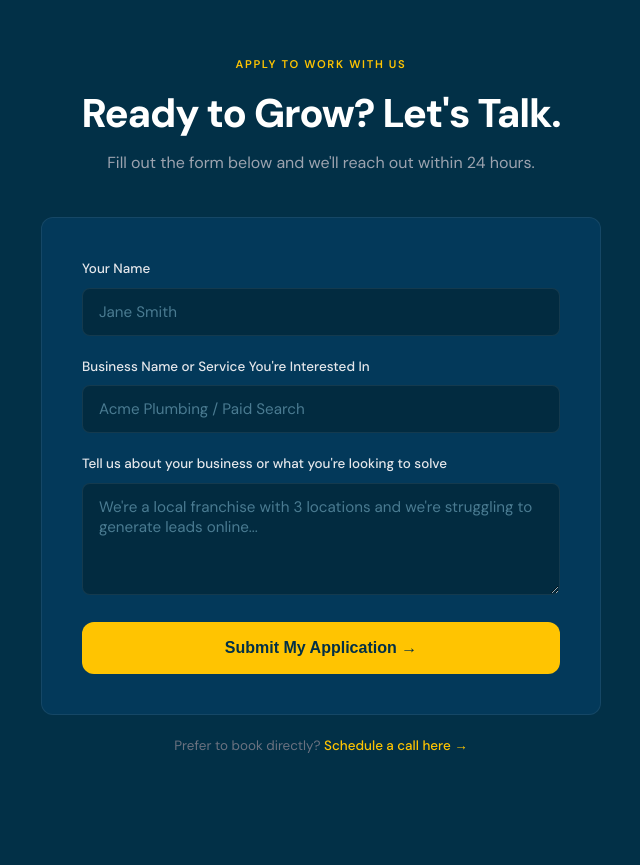
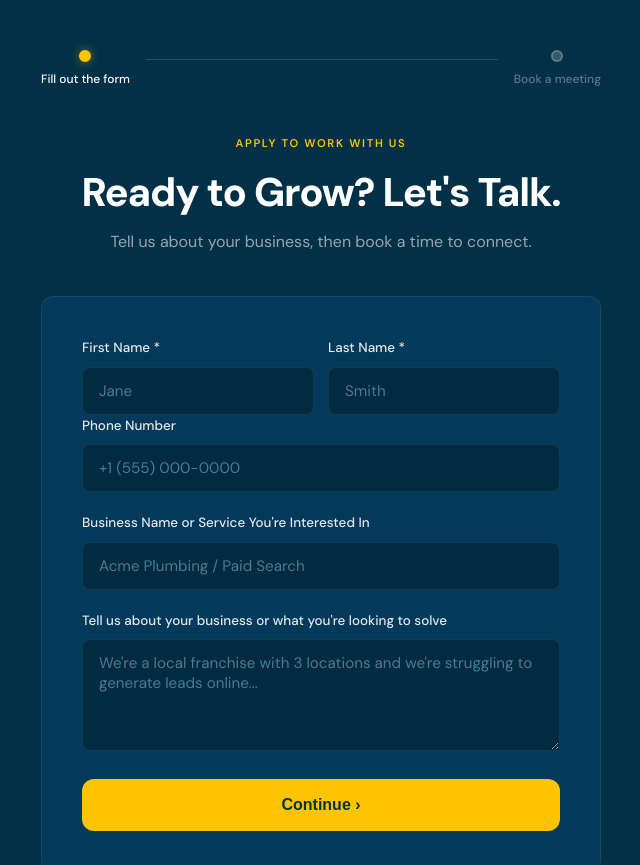
Before and after one commit to jdhilburn04/lam_landingpage, a plain HTML site: page index.html in a window 1280 px wide. Shown: the part 2320-3185 px from the top of the page, without its empty margins (319-959 px from the left). Drawn offline with Linux system fonts and the light colour scheme.

Commit message:
form update

```diff
--- a/index.html
+++ b/index.html
@@ -160,15 +160,41 @@
 <!-- ═══ CONTACT ════════════════════════════════════════════════════ -->
 <section class="contact" id="contact">
   <div class="wrap">
-    <div class="contact-inner">
+    <div class="contact-inner" id="contact-inner">
+
+      <!-- ── Step progress indicator ── -->
+      <div class="form-steps" id="form-steps">
+        <div class="step-item active" id="step-ind-1">
+          <span class="step-dot"></span>
+          <span class="step-label">Fill out the form</span>
+        </div>
+        <div class="step-divider"></div>
+        <div class="step-item" id="step-ind-2">
+          <span class="step-dot"></span>
+          <span class="step-label">Book a meeting</span>
+        </div>
+      </div>
+
+      <!-- ── Step 1: Info form ── -->
+      <div id="form-step-1">
         <span class="eyebrow">Apply to Work With Us</span>
         <h2 class="section-h2">Ready to Grow? Let's Talk.</h2>
-      <p class="contact-sub">Fill out the form below and we'll reach out within 24 hours.</p>
+        <p class="contact-sub">Tell us about your business, then book a time to connect.</p>
 
         <form class="contact-form card" id="contact-form" novalidate>
+          <div class="field-row">
             <div class="field">
-          <label for="name">Your Name</label>
-          <input type="text" id="name" name="name" placeholder="Jane Smith" required>
+              <label for="first-name">First Name *</label>
+              <input type="text" id="first-name" name="first-name" placeholder="Jane" required>
+            </div>
+            <div class="field">
+              <label for="last-name">Last Name *</label>
+              <input type="text" id="last-name" name="last-name" placeholder="Smith" required>
+            </div>
+          </div>
+          <div class="field">
+            <label for="phone">Phone Number</label>
+            <input type="tel" id="phone" name="phone" placeholder="+1 (555) 000-0000">
           </div>
           <div class="field">
             <label for="business">Business Name or Service You're Interested In</label>
@@ -179,20 +205,19 @@
             <textarea id="message" name="message" rows="4" placeholder="We're a local franchise with 3 locations and we're struggling to generate leads online..."></textarea>
           </div>
           <div class="submit-row">
-          <button type="submit" class="btn btn-block">Submit My Application &rarr;</button>
+            <button type="submit" class="btn btn-block">Continue &rsaquo;</button>
           </div>
         </form>
-
-      <div class="form-success" id="form-success">
-        <h3>You're in.</h3>
-        <p>Thanks for reaching out. We'll be in touch within 24 hours.</p>
       </div>
 
-      <p class="contact-alt">
-        Prefer to book directly?
-        <a href="https://calendly.com/d-hilburn-localsearchmasters/lsm-paid-media-appointment"
-           target="_blank" rel="noopener">Schedule a call here &rarr;</a>
-      </p>
+      <!-- ── Step 2: Calendar booking ── -->
+      <div id="form-step-2" class="booking-step">
+        <span class="eyebrow">Book a Meeting</span>
+        <h2 class="section-h2">Pick a Time That Works for You</h2>
+        <p class="contact-sub">Choose a slot below and we'll confirm your strategy call.</p>
+        <div class="calendly-embed" id="calendly-embed"></div>
+      </div>
+
     </div>
   </div>
 </section>
--- a/script.js
+++ b/script.js
@@ -1,5 +1,26 @@
 document.getElementById('contact-form').addEventListener('submit', function (e) {
   e.preventDefault();
-  this.style.display = 'none';
-  document.getElementById('form-success').style.display = 'block';
+
+  // Mark step 1 as done, step 2 as active
+  document.getElementById('step-ind-1').classList.remove('active');
+  document.getElementById('step-ind-1').classList.add('done');
+  document.getElementById('step-ind-2').classList.add('active');
+
+  // Transition panels
+  document.getElementById('form-step-1').style.display = 'none';
+  var step2 = document.getElementById('form-step-2');
+  step2.style.display = 'block';
+
+  // Expand container width for the calendar
+  document.getElementById('contact-inner').classList.add('is-booking');
+
+  // Inject Calendly iframe
+  var embed = document.getElementById('calendly-embed');
+  var iframe = document.createElement('iframe');
+  iframe.src = 'https://calendly.com/d-hilburn-localsearchmasters/lsm-paid-media-appointment?embed_domain=' + location.hostname + '&embed_type=Inline';
+  iframe.title = 'Book a meeting with LSM';
+  embed.appendChild(iframe);
+
+  // Scroll to the section
+  document.getElementById('contact').scrollIntoView({ behavior: 'smooth', block: 'start' });
 });
--- a/style.css
+++ b/style.css
@@ -453,6 +453,10 @@ a { text-decoration: none; color: inherit; }
   max-width: 560px;
   margin: 0 auto;
   text-align: center;
+  transition: max-width 0.3s ease;
+}
+.contact-inner.is-booking {
+  max-width: 900px;
 }
 .contact-inner h2 { margin-bottom: 12px; }
 .contact-sub {
@@ -460,6 +464,79 @@ a { text-decoration: none; color: inherit; }
   color: var(--muted);
   line-height: 1.75;
   margin-bottom: 40px;
+}
+
+/* step progress */
+.form-steps {
+  display: flex;
+  align-items: center;
+  justify-content: center;
+  gap: 0;
+  margin-bottom: 40px;
+}
+.step-item {
+  display: flex;
+  flex-direction: column;
+  align-items: center;
+  gap: 8px;
+}
+.step-dot {
+  width: 12px;
+  height: 12px;
+  border-radius: 50%;
+  background: rgba(255, 255, 255, 0.2);
+  border: 2px solid rgba(255, 255, 255, 0.2);
+  transition: background 0.3s, border-color 0.3s;
+}
+.step-item.active .step-dot {
+  background: var(--yellow);
+  border-color: var(--yellow);
+  box-shadow: 0 0 10px rgba(255, 196, 1, 0.5);
+}
+.step-item.done .step-dot {
+  background: rgba(255, 196, 1, 0.4);
+  border-color: var(--yellow);
+}
+.step-label {
+  font-size: 0.75rem;
+  font-weight: 500;
+  color: var(--fg-muted);
+  white-space: nowrap;
+  transition: color 0.3s;
+}
+.step-item.active .step-label { color: #fff; }
+.step-divider {
+  flex: 1;
+  height: 1px;
+  min-width: 60px;
+  background: rgba(255, 255, 255, 0.15);
+  margin: 0 16px;
+  margin-bottom: 20px;
+}
+
+/* two-column field row */
+.field-row {
+  display: grid;
+  grid-template-columns: 1fr 1fr;
+  gap: 14px;
+  margin-bottom: 0;
+}
+.field-row .field { margin-bottom: 0; }
+
+/* calendly embed */
+.booking-step { display: none; }
+.calendly-embed {
+  width: 100%;
+  min-height: 650px;
+  border-radius: var(--radius);
+  overflow: hidden;
+  margin-top: 32px;
+}
+.calendly-embed iframe {
+  width: 100%;
+  height: 650px;
+  border: none;
+  border-radius: var(--radius);
 }
 .contact-form {
   background: var(--card);
@@ -637,6 +714,7 @@ footer {
   .process-grid  { grid-template-columns: 1fr; }
   .services-grid { grid-template-columns: 1fr; }
   .contact-form  { padding: 28px 20px; }
+  .field-row     { grid-template-columns: 1fr; }
   .btn-pill      { padding: 15px 30px; font-size: 0.95rem; }
 
   /* marquee: stack heading above logos, no overlay */
```
Lines whose indentation alone changed are shown as unchanged.
